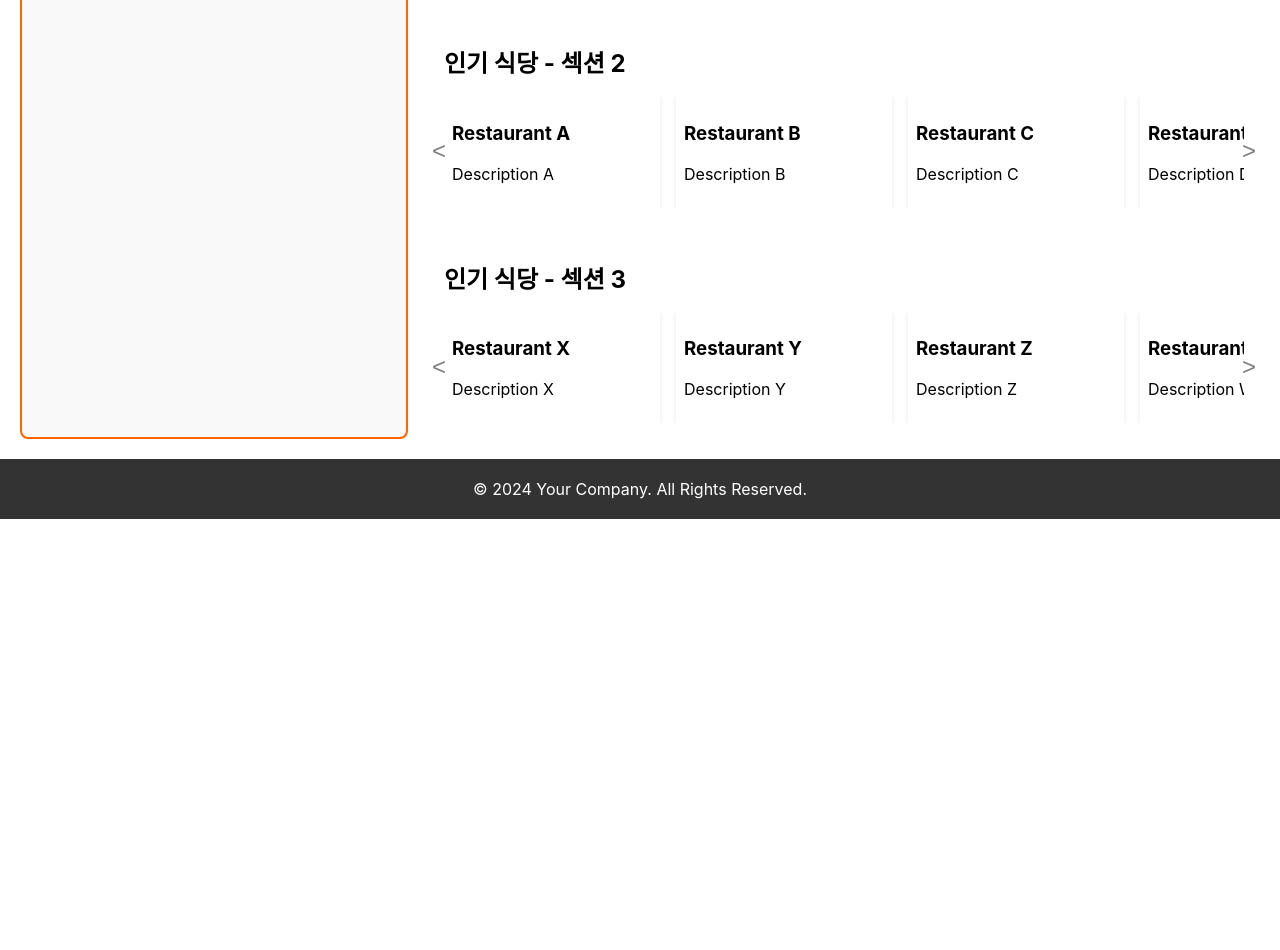
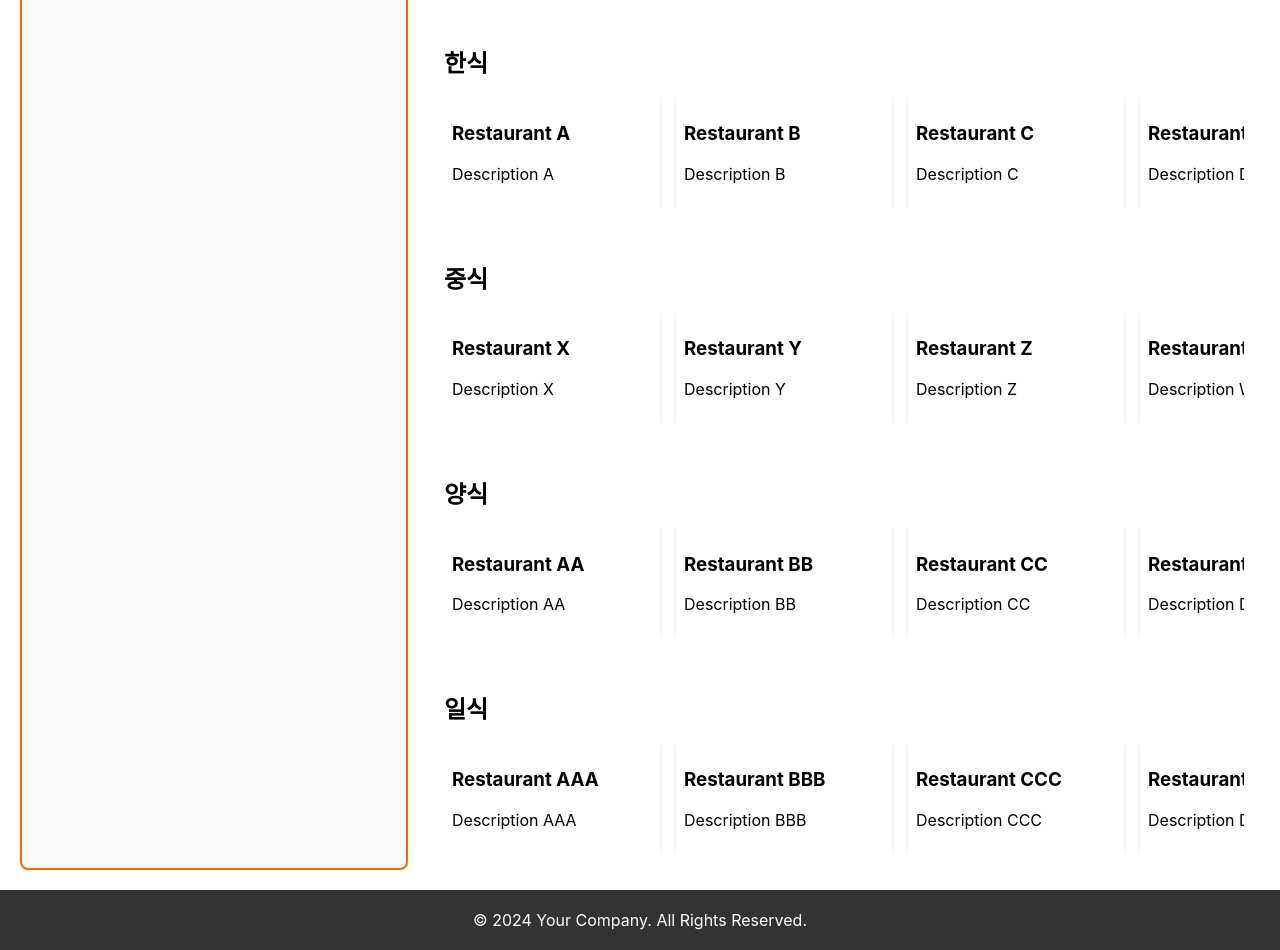
Before and after one commit to wonhee1106/dnz_react, a React (Create React App) app: page / in a window 1280 px wide. Shown: the part 600-1550 px from the top of the page. Before the commit the page ends 1119 px from the top, so only its background shows below. Built offline with nearby package versions, Linux system fonts and the light colour scheme.

Commit message:
mainpage 수정중

```diff
--- a/src/components/Body/PopularRestaurants/PopularRestaurants.css
+++ b/src/components/Body/PopularRestaurants/PopularRestaurants.css
@@ -18,6 +18,12 @@
   overflow: hidden;
   scroll-behavior: smooth;
   width: 800px; /* This width shows only 4 cards */
+  cursor: grab;
+  user-select: none; /* Disable text selection while dragging */
+}
+
+.v-scroll-inner:active {
+  cursor: grabbing;
 }
 
 .restaurant-list-sm {
--- a/src/components/Body/PopularRestaurants/PopularRestaurants.jsx
+++ b/src/components/Body/PopularRestaurants/PopularRestaurants.jsx
@@ -5,17 +5,29 @@ const PopularRestaurants = () => {
   const scrollRef1 = useRef(null);
   const scrollRef2 = useRef(null);
   const scrollRef3 = useRef(null);
+  const scrollRef4 = useRef(null);
+  const scrollRef5 = useRef(null);
 
-  const scrollLeft = (scrollRef) => {
-    if (scrollRef.current) {
-      scrollRef.current.scrollBy({ left: -200, behavior: 'smooth' });
-    }
+  const handleMouseDown = (e, scrollRef) => {
+    scrollRef.current.isDown = true;
+    scrollRef.current.startX = e.pageX - scrollRef.current.offsetLeft;
+    scrollRef.current.scrollLeftStart = scrollRef.current.scrollLeft;
   };
 
-  const scrollRight = (scrollRef) => {
-    if (scrollRef.current) {
-      scrollRef.current.scrollBy({ left: 200, behavior: 'smooth' });
-    }
+  const handleMouseLeave = (scrollRef) => {
+    scrollRef.current.isDown = false;
+  };
+
+  const handleMouseUp = (scrollRef) => {
+    scrollRef.current.isDown = false;
+  };
+
+  const handleMouseMove = (e, scrollRef) => {
+    if (!scrollRef.current.isDown) return;
+    e.preventDefault();
+    const x = e.pageX - scrollRef.current.offsetLeft;
+    const walk = (x - scrollRef.current.startX); // 기본 속도 설정
+    scrollRef.current.scrollLeft = scrollRef.current.scrollLeftStart - walk;
   };
 
   const restaurants1 = [
@@ -45,13 +57,36 @@ const PopularRestaurants = () => {
     { name: "Restaurant U", description: "Description U" },
   ];
 
+  const restaurants4 = [
+    { name: "Restaurant AA", description: "Description AA" },
+    { name: "Restaurant BB", description: "Description BB" },
+    { name: "Restaurant CC", description: "Description CC" },
+    { name: "Restaurant DD", description: "Description DD" },
+    { name: "Restaurant EE", description: "Description EE" },
+    { name: "Restaurant FF", description: "Description FF" },
+  ];
+
+  const restaurants5 = [
+    { name: "Restaurant AAA", description: "Description AAA" },
+    { name: "Restaurant BBB", description: "Description BBB" },
+    { name: "Restaurant CCC", description: "Description CCC" },
+    { name: "Restaurant DDD", description: "Description DDD" },
+    { name: "Restaurant EEE", description: "Description EEE" },
+    { name: "Restaurant FFF", description: "Description FFF" },
+  ];
+
   return (
     <div>
       <div className="popular-restaurants container gutter-sm">
-        <h2 className="section-header">인기 식당 - 섹션 1</h2>
-        <div className="section-body">
-          <button className="scroll-button left" onClick={() => scrollLeft(scrollRef1)}>{"<"}</button>
-          <div className="v-scroll-inner" ref={scrollRef1}>
+        <h2 className="section-header">인기식당</h2>
+        <div
+          className="v-scroll-inner"
+          ref={scrollRef1}
+          onMouseDown={(e) => handleMouseDown(e, scrollRef1)}
+          onMouseLeave={() => handleMouseLeave(scrollRef1)}
+          onMouseUp={() => handleMouseUp(scrollRef1)}
+          onMouseMove={(e) => handleMouseMove(e, scrollRef1)}
+        >
           <div className="restaurant-list restaurant-list-sm">
             {restaurants1.map((restaurant, index) => (
               <div key={index} className="restaurant-list-item restaurant-card">
@@ -61,15 +96,18 @@ const PopularRestaurants = () => {
             ))}
           </div>
         </div>
-          <button className="scroll-button right" onClick={() => scrollRight(scrollRef1)}>{">"}</button>
-        </div>
       </div>
 
       <div className="popular-restaurants container gutter-sm">
-        <h2 className="section-header">인기 식당 - 섹션 2</h2>
-        <div className="section-body">
-          <button className="scroll-button left" onClick={() => scrollLeft(scrollRef2)}>{"<"}</button>
-          <div className="v-scroll-inner" ref={scrollRef2}>
+        <h2 className="section-header">한식</h2>
+        <div
+          className="v-scroll-inner"
+          ref={scrollRef2}
+          onMouseDown={(e) => handleMouseDown(e, scrollRef2)}
+          onMouseLeave={() => handleMouseLeave(scrollRef2)}
+          onMouseUp={() => handleMouseUp(scrollRef2)}
+          onMouseMove={(e) => handleMouseMove(e, scrollRef2)}
+        >
           <div className="restaurant-list restaurant-list-sm">
             {restaurants2.map((restaurant, index) => (
               <div key={index} className="restaurant-list-item restaurant-card">
@@ -79,15 +117,18 @@ const PopularRestaurants = () => {
             ))}
           </div>
         </div>
-          <button className="scroll-button right" onClick={() => scrollRight(scrollRef2)}>{">"}</button>
-        </div>
       </div>
 
       <div className="popular-restaurants container gutter-sm">
-        <h2 className="section-header">인기 식당 - 섹션 3</h2>
-        <div className="section-body">
-          <button className="scroll-button left" onClick={() => scrollLeft(scrollRef3)}>{"<"}</button>
-          <div className="v-scroll-inner" ref={scrollRef3}>
+        <h2 className="section-header">중식</h2>
+        <div
+          className="v-scroll-inner"
+          ref={scrollRef3}
+          onMouseDown={(e) => handleMouseDown(e, scrollRef3)}
+          onMouseLeave={() => handleMouseLeave(scrollRef3)}
+          onMouseUp={() => handleMouseUp(scrollRef3)}
+          onMouseMove={(e) => handleMouseMove(e, scrollRef3)}
+        >
           <div className="restaurant-list restaurant-list-sm">
             {restaurants3.map((restaurant, index) => (
               <div key={index} className="restaurant-list-item restaurant-card">
@@ -97,9 +138,50 @@ const PopularRestaurants = () => {
             ))}
           </div>
         </div>
-          <button className="scroll-button right" onClick={() => scrollRight(scrollRef3)}>{">"}</button>
+      </div>
+
+      <div className="popular-restaurants container gutter-sm">
+        <h2 className="section-header">양식</h2>
+        <div
+          className="v-scroll-inner"
+          ref={scrollRef4}
+          onMouseDown={(e) => handleMouseDown(e, scrollRef4)}
+          onMouseLeave={() => handleMouseLeave(scrollRef4)}
+          onMouseUp={() => handleMouseUp(scrollRef4)}
+          onMouseMove={(e) => handleMouseMove(e, scrollRef4)}
+        >
+          <div className="restaurant-list restaurant-list-sm">
+            {restaurants4.map((restaurant, index) => (
+              <div key={index} className="restaurant-list-item restaurant-card">
+                <h3>{restaurant.name}</h3>
+                <p>{restaurant.description}</p>
+              </div>
+            ))}
           </div>
         </div>
+      </div>
+
+      <div className="popular-restaurants container gutter-sm">
+        <h2 className="section-header">일식</h2>
+        <div
+          className="v-scroll-inner"
+          ref={scrollRef5}
+          onMouseDown={(e) => handleMouseDown(e, scrollRef5)}
+          onMouseLeave={() => handleMouseLeave(scrollRef5)}
+          onMouseUp={() => handleMouseUp(scrollRef5)}
+          onMouseMove={(e) => handleMouseMove(e, scrollRef5)}
+        >
+          <div className="restaurant-list restaurant-list-sm">
+            {restaurants5.map((restaurant, index) => (
+              <div key={index} className="restaurant-list-item restaurant-card">
+                <h3>{restaurant.name}</h3>
+                <p>{restaurant.description}</p>
+              </div>
+            ))}
+          </div>
+        </div>
+      </div>
+
     </div>
   );
 }
```
Lines whose indentation alone changed are shown as unchanged.
